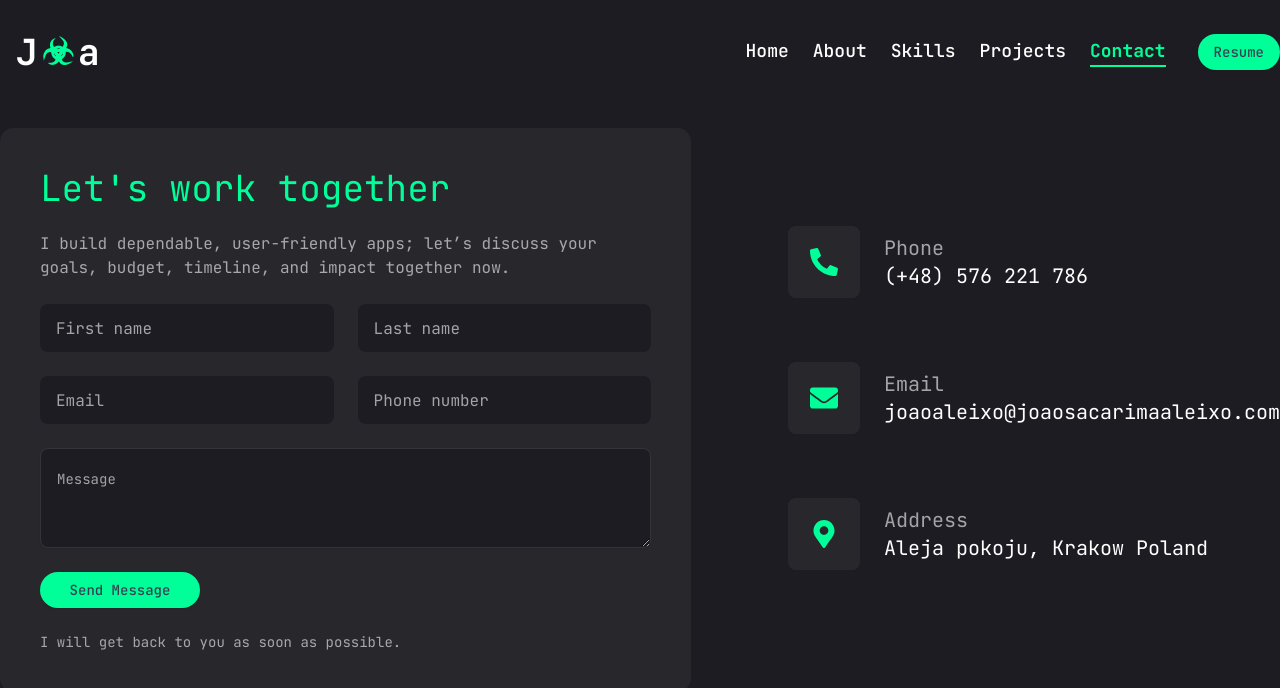
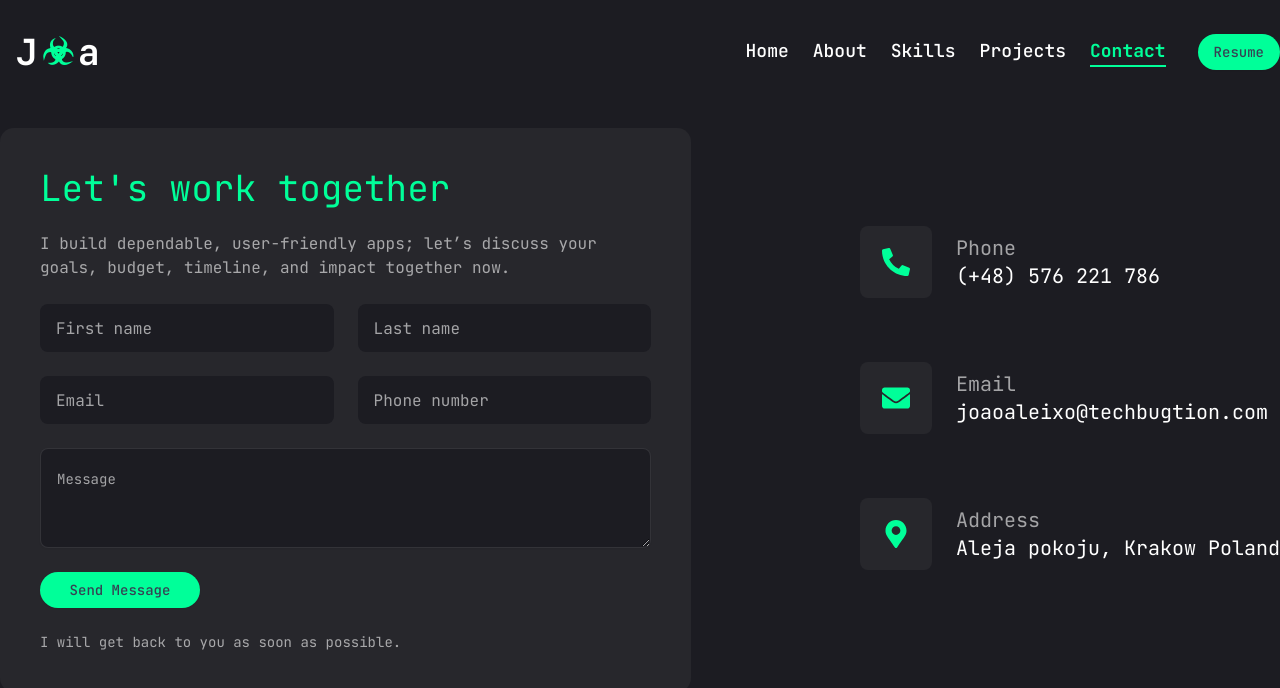
Before and after one commit to Sacarima/aleixo-portfolio, a Next.js app: page /contact in a window 1280 px wide. Shown: the top 688 px of the page. Built offline with nearby package versions, Linux system fonts and the light colour scheme.

Commit message:
contact email update

```diff
--- a/app/contact/page.jsx
+++ b/app/contact/page.jsx
@@ -22,7 +22,7 @@ const info = [
   {
     icon: <FaEnvelope />,
     title: "Email",
-    description: "joaoaleixo@joaosacarimaaleixo.com",
+    description: "joaoaleixo@techbugtion.com",
   },
   {
     icon: <FaMapMarkerAlt />,
```
